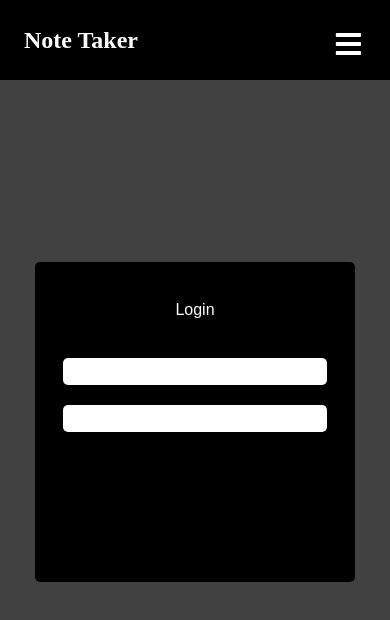
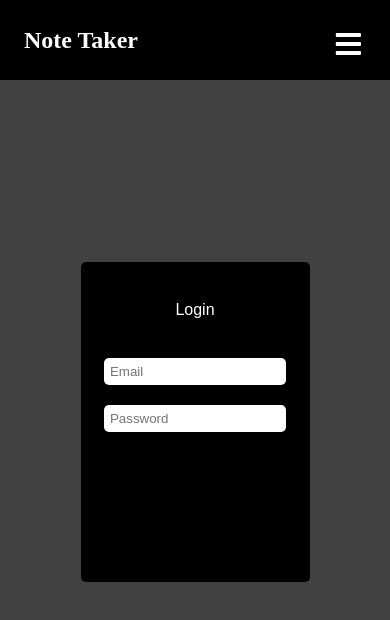
Before and after one commit to PeteChicchetti/note-taker-react, a React (Create React App) app in the folder client/: page / in a window 390 px wide. Shown: the top 620 px of the page. Built offline with nearby package versions, Linux system fonts and the light colour scheme.

Commit message:
fixed issue with box with on mobile

```diff
--- a/client/src/components/Login/login.css
+++ b/client/src/components/Login/login.css
@@ -1,7 +1,7 @@
 .loginCard {
     border-radius: 5px;
     background-color: black;
-    width: 280px;
+    max-width: 280;
     height: 280px;
     padding: 20px;
 }
--- a/client/src/components/Login/login.jsx
+++ b/client/src/components/Login/login.jsx
@@ -15,9 +15,9 @@ const Login = () => {
             <form className='loginInfo'>
                 <h2 className='loginTitle'>Login</h2>
                 <div>
-                    <input className='loginEmail'></input>
+                    <input className='loginEmail' placeholder='Email'></input>
                 </div>
-                <input className='loginPassword'></input>
+                <input className='loginPassword' placeholder='Password'></input>
             </form>
         </Card>
     </LoginContainer>
```
